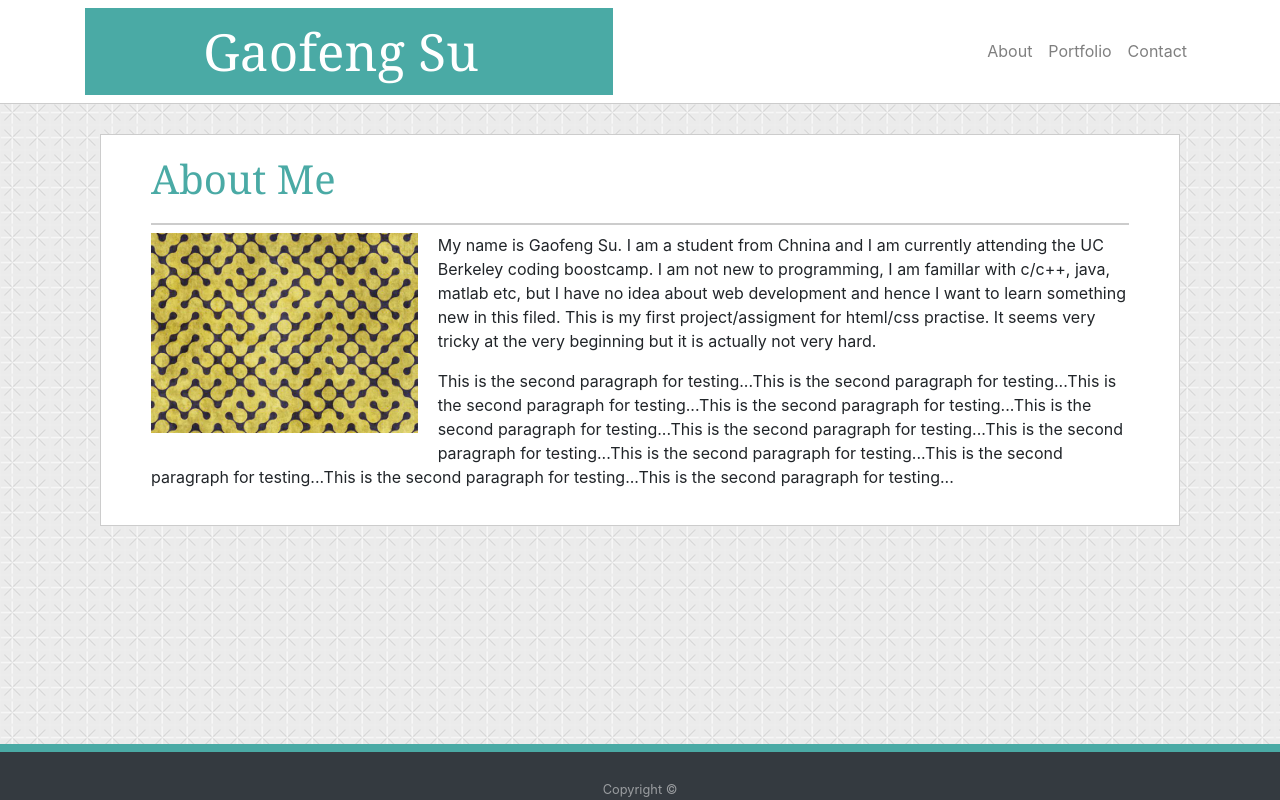
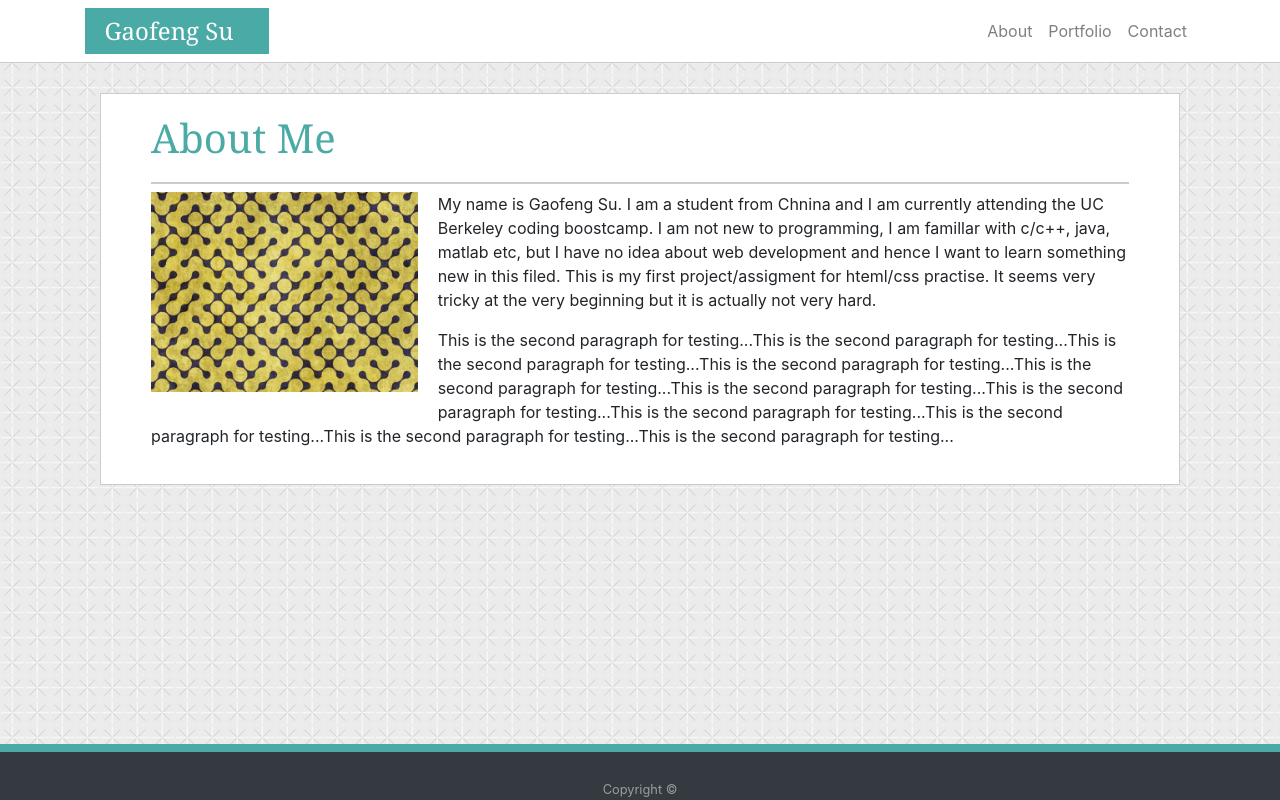
Before and after one commit to koufongso/Bootstrap-Portfolio, a plain HTML site: page index.html in a window 1280 px wide. Drawn offline with nearby package versions, Linux system fonts and the light colour scheme.

Commit message:
fine tune of navbar logo(brand) size

```diff
--- a/assets/css/style.css
+++ b/assets/css/style.css
@@ -35,8 +35,8 @@ header{
 }
 
 #myName{
-    width: 10em;
-    font-size: 4vw;
+    width: 7em;
+    font-size: 1.5em;
     color: #ffffff;
     text-align: center;
 }
```
